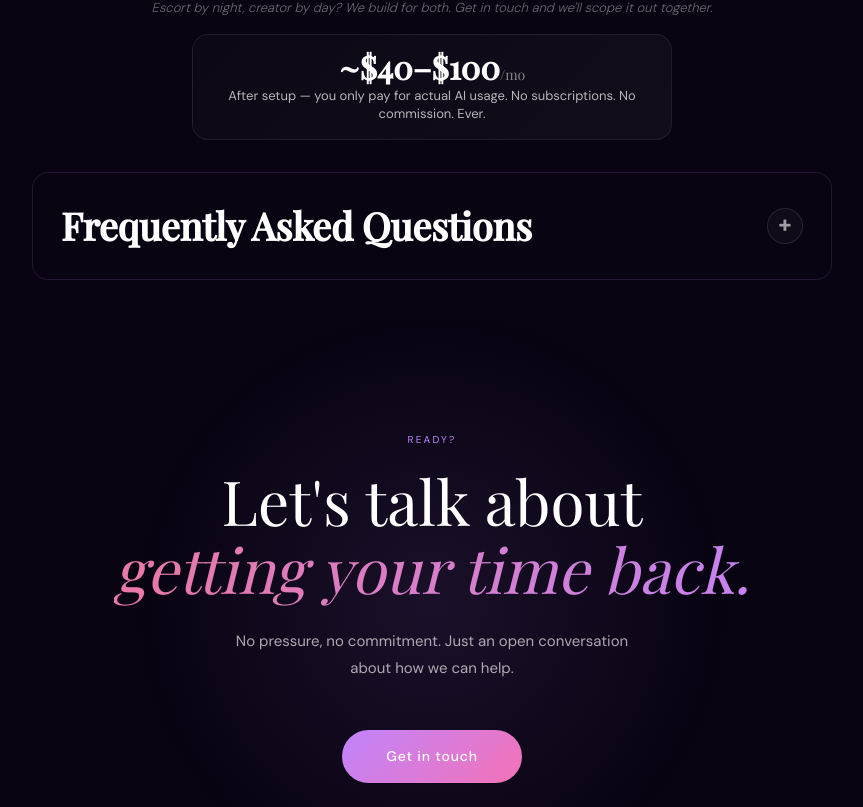
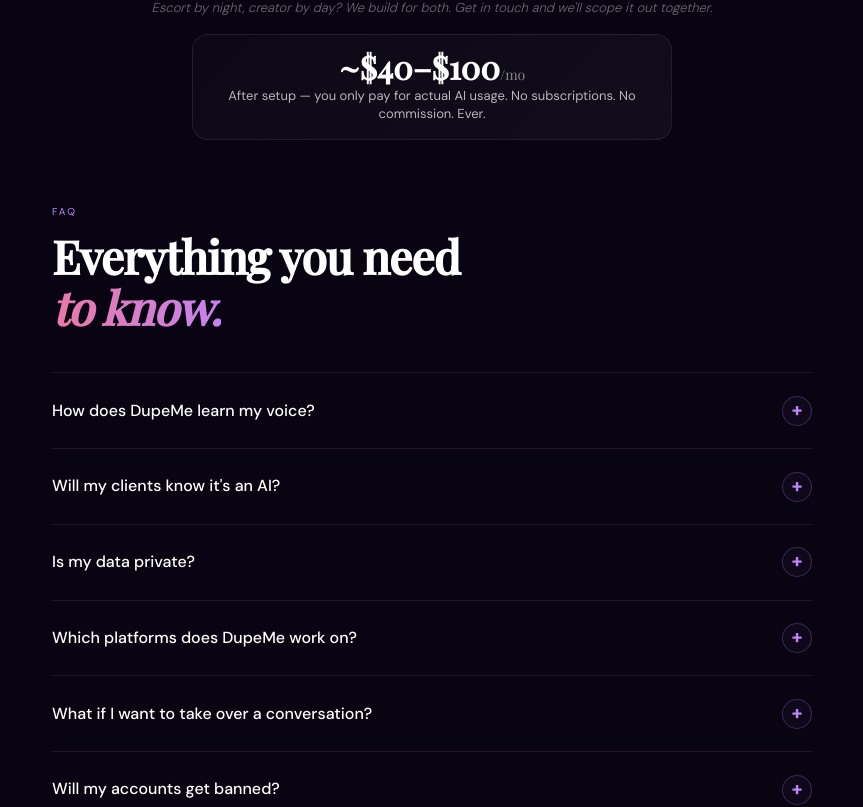
Before and after one commit to annakinanvan-cmd/dupemeaiwebsite, a Next.js app: page / in a window 1280 px wide. Shown: the part 6034-6841 px from the top of the page, without its empty margins (208-1071 px from the left). Built offline with nearby package versions, Linux system fonts and the light colour scheme.

Commit message:
FAQ: Complete redesign to match site aesthetic with brand colors, serif heading, and clean open accordion

```diff
--- a/components/FAQ.tsx
+++ b/components/FAQ.tsx
@@ -1,5 +1,5 @@
 "use client";
-import { useState, useRef } from "react";
+import { useState } from "react";
 
 const faqs = [
   {
@@ -50,145 +50,149 @@
 
 export default function FAQ() {
   const [openIndex, setOpenIndex] = useState<number | null>(null);
-  const [isMainOpen, setIsMainOpen] = useState(false);
 
   return (
-    <section id="faq" className="accordion-section-pad" style={{ paddingTop: "2rem", background: "transparent", color: "#fff", position: "relative", zIndex: 2 }}>
-      <div style={{ maxWidth: 800, margin: "0 auto" }}>
-
-        {/* Main Collapse Wrapper */}
-        <div
-          className="reveal"
+    <section
+      id="faq"
       style={{
-            background: "#080412",
-            border: "1px solid rgba(192,132,252,0.15)",
-            borderRadius: 16,
-            overflow: "hidden",
-            transition: "all 0.3s ease"
+        padding: "4rem 2rem",
+        background: "transparent",
+        color: "#fff",
+        position: "relative",
+        zIndex: 2,
       }}
     >
-          {/* Main Header Toggle */}
-          <button
-            onClick={() => setIsMainOpen(!isMainOpen)}
-            className="accordion-header"
+      <style dangerouslySetInnerHTML={{__html: `
+        .faq-item {
+          border-bottom: 1px solid rgba(192,132,252,0.12);
+          transition: border-color 0.3s ease;
+        }
+        .faq-item:first-child {
+          border-top: 1px solid rgba(192,132,252,0.12);
+        }
+        .faq-item.open {
+          border-color: rgba(192,132,252,0.25);
+        }
+        .faq-btn {
+          width: 100%;
+          display: flex;
+          align-items: center;
+          justify-content: space-between;
+          gap: 1.5rem;
+          padding: 1.4rem 0;
+          background: transparent;
+          border: none;
+          color: #fff;
+          cursor: pointer;
+          text-align: left;
+        }
+        .faq-btn:hover .faq-q {
+          color: #C084FC;
+        }
+        .faq-q {
+          font-size: clamp(14px, 2vw, 16px);
+          font-weight: 500;
+          line-height: 1.4;
+          transition: color 0.25s ease;
+          font-family: var(--font-dm-sans), "DM Sans", sans-serif;
+        }
+        .faq-icon {
+          display: flex;
+          align-items: center;
+          justify-content: center;
+          width: 30px;
+          height: 30px;
+          border-radius: 50%;
+          border: 1px solid rgba(192,132,252,0.25);
+          background: rgba(192,132,252,0.04);
+          color: #C084FC;
+          font-size: 18px;
+          font-weight: 300;
+          flex-shrink: 0;
+          transition: all 0.3s ease;
+          line-height: 1;
+        }
+        .faq-icon.open {
+          background: rgba(244,114,182,0.1);
+          border-color: rgba(244,114,182,0.3);
+          color: #F472B6;
+          transform: rotate(45deg);
+        }
+        .faq-body {
+          overflow: hidden;
+          transition: max-height 0.45s cubic-bezier(0.4,0,0.2,1), opacity 0.4s ease;
+        }
+        .faq-body-inner {
+          padding-bottom: 1.25rem;
+          font-size: 14px;
+          color: rgba(255,255,255,0.58);
+          line-height: 1.75;
+          max-width: 680px;
+        }
+      `}} />
+
+      <div style={{ maxWidth: 760, margin: "0 auto" }}>
+
+        {/* Section Header */}
+        <div className="reveal" style={{ marginBottom: "2.5rem" }}>
+          <span style={{
+            fontSize: 10,
+            letterSpacing: ".22em",
+            textTransform: "uppercase",
+            color: "#C084FC",
+            marginBottom: "0.75rem",
+            display: "block",
+          }}>
+            FAQ
+          </span>
+          <h2
+            className="font-serif"
             style={{
-              width: "100%",
-              display: "flex",
-              alignItems: "center",
-              justifyContent: "space-between",
-              padding: "24px 28px",
-              background: isMainOpen ? "rgba(192,132,252,.04)" : "transparent",
-              border: "none",
+              fontSize: "clamp(30px, 5vw, 46px)",
+              fontWeight: 700,
+              lineHeight: 1.1,
               color: "#fff",
-              cursor: "pointer",
-              textAlign: "left",
-              minHeight: 80,
-              transition: "background .3s ease"
+              letterSpacing: "-0.02em",
+              margin: 0,
             }}
           >
-            <div style={{ display: "flex", flexDirection: "column", gap: 4 }}>
-              <h2 className="font-serif" style={{ fontSize: "clamp(26px, 4.5vw, 38px)", fontWeight: 700, margin: 0, letterSpacing: "-0.01em" }}>
-                Frequently Asked Questions
+            Everything you need<br />
+            <em className="text-gradient font-serif" style={{ fontStyle: "italic" }}>
+              to know.
+            </em>
           </h2>
         </div>
 
-            <div style={{
-              display: "flex",
-              alignItems: "center",
-              justifyContent: "center",
-              width: "36px",
-              height: "36px",
-              borderRadius: "50%",
-              background: isMainOpen ? "rgba(192,132,252,0.1)" : "rgba(255,255,255,0.03)",
-              border: isMainOpen ? "1px solid rgba(192,132,252,0.2)" : "1px solid rgba(255,255,255,0.1)",
-              flexShrink: 0,
-              transition: "all 0.3s ease"
-            }}>
-              <span style={{ fontSize: "22px", color: isMainOpen ? "#C084FC" : "rgba(255,255,255,.6)", fontWeight: 300, transition: "transform .4s cubic-bezier(0.4, 0, 0.2, 1)", transform: isMainOpen ? "rotate(180deg)" : "rotate(0)" }}>
-                {isMainOpen ? "−" : "+"}
-              </span>
-            </div>
-          </button>
-
-          {/* Children List */}
-          <div
-            style={{
-              maxHeight: isMainOpen ? 4000 : 0, /* Large enough to fit 10 questions */
-              opacity: isMainOpen ? 1 : 0,
-              transition: "max-height 0.6s cubic-bezier(0.4, 0, 0.2, 1), opacity 0.5s ease, padding 0.5s ease",
-              padding: isMainOpen ? "12px 28px 28px 28px" : "0 28px",
-              borderTop: isMainOpen ? "1px solid rgba(192,132,252,0.15)" : "1px solid transparent"
-            }}
-          >
-            <div style={{ display: "flex", flexDirection: "column", gap: 12 }}>
+        {/* FAQ Items */}
+        <div className="reveal reveal-delay-1">
           {faqs.map((faq, i) => {
             const isOpen = openIndex === i;
             return (
-                  <div
-                    key={i}
-                    style={{
-                      background: "rgba(255,255,255,.02)",
-                      border: "1px solid rgba(192,132,252,0.15)",
-                      borderRadius: 12,
-                      overflow: "hidden",
-                      transition: "background .2s",
-                    }}
+              <div key={i} className={`faq-item${isOpen ? " open" : ""}`}>
+                <button
+                  className="faq-btn"
+                  onClick={() => setOpenIndex(isOpen ? null : i)}
+                  aria-expanded={isOpen}
                 >
-                    <button
-                      onClick={() => setOpenIndex(isOpen ? null : i)}
-                      style={{
-                        width: "100%",
-                        display: "flex",
-                        alignItems: "center",
-                        justifyContent: "space-between",
-                        padding: "18px 22px",
-                        background: "transparent",
-                        border: "none",
-                        color: "#fff",
-                        cursor: "pointer",
-                        textAlign: "left",
-                        minHeight: 52,
-                      }}
-                    >
-                      <span style={{ fontSize: 15, fontWeight: 500, paddingRight: 16 }}>{faq.q}</span>
-                      <span style={{
-                    display: "flex",
-                    alignItems: "center",
-                    justifyContent: "center",
-                    width: "32px",
-                    height: "32px",
-                    borderRadius: "50%",
-                    background: isOpen ? "rgba(244,114,182,0.1)" : "rgba(255,255,255,0.03)",
-                    border: isOpen ? "1px solid rgba(244,114,182,0.2)" : "1px solid rgba(255,255,255,0.1)",
-                    fontSize: "20px",
-                    color: isOpen ? "#f472b6" : "rgba(255,255,255,.6)",
-                    transition: "all 0.3s ease",
-                    fontWeight: 300,
-                    lineHeight: 1,
-                    flexShrink: 0
-                  }}>
-                    {isOpen ? "−" : "+"}
+                  <span className="faq-q">{faq.q}</span>
+                  <span className={`faq-icon${isOpen ? " open" : ""}`}>
+                    +
                   </span>
                 </button>
                 <div
+                  className="faq-body"
                   style={{
-                        maxHeight: isOpen ? 500 : 0,
+                    maxHeight: isOpen ? 400 : 0,
                     opacity: isOpen ? 1 : 0,
-                        transition: "max-height 0.4s ease, opacity 0.4s ease, padding 0.4s ease",
-                        padding: isOpen ? "0 22px 20px 22px" : "0 22px",
                   }}
                 >
-                      <p style={{ fontSize: 14, color: "rgba(255,255,255,.65)", lineHeight: 1.7, margin: 0 }}>
-                        {faq.a}
-                      </p>
+                  <p className="faq-body-inner">{faq.a}</p>
                 </div>
               </div>
             );
           })}
         </div>
       </div>
-        </div>
-      </div>
     </section>
   );
 }
```
Lines whose indentation alone changed are shown as unchanged.
